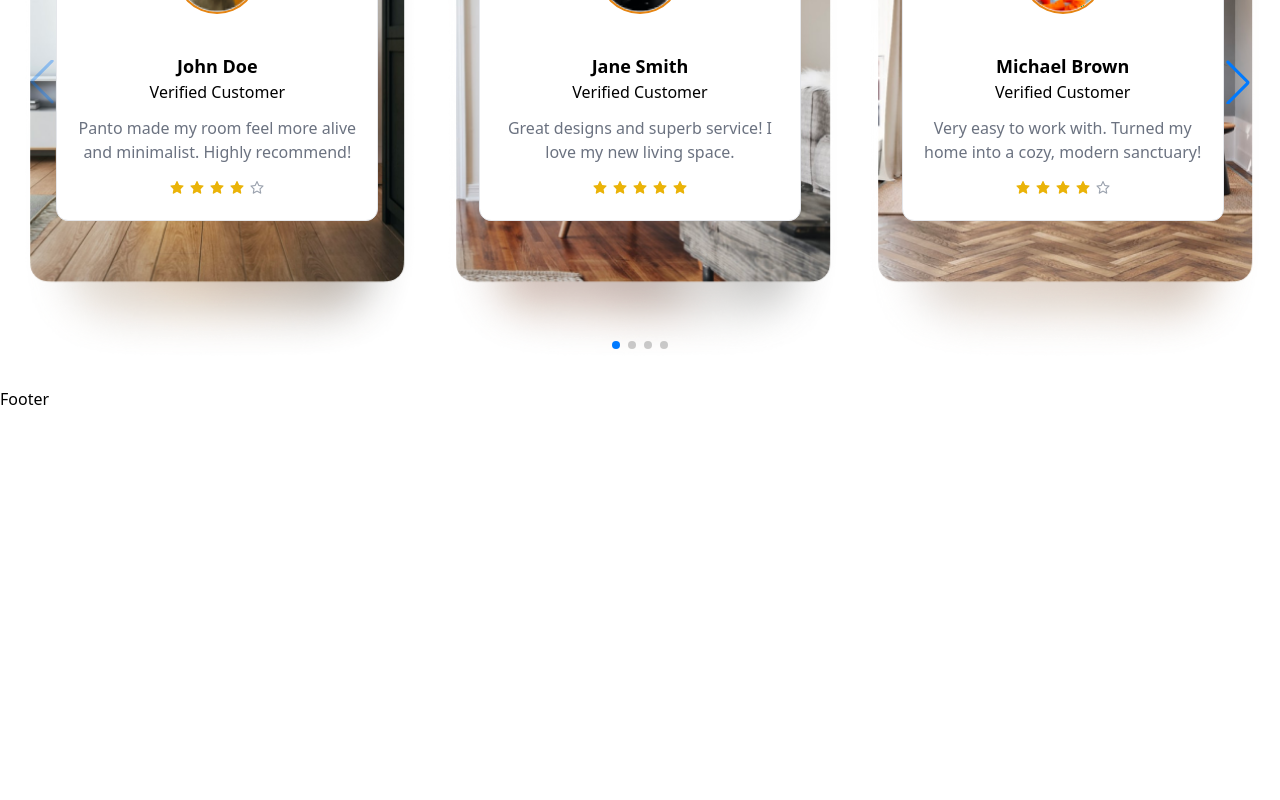
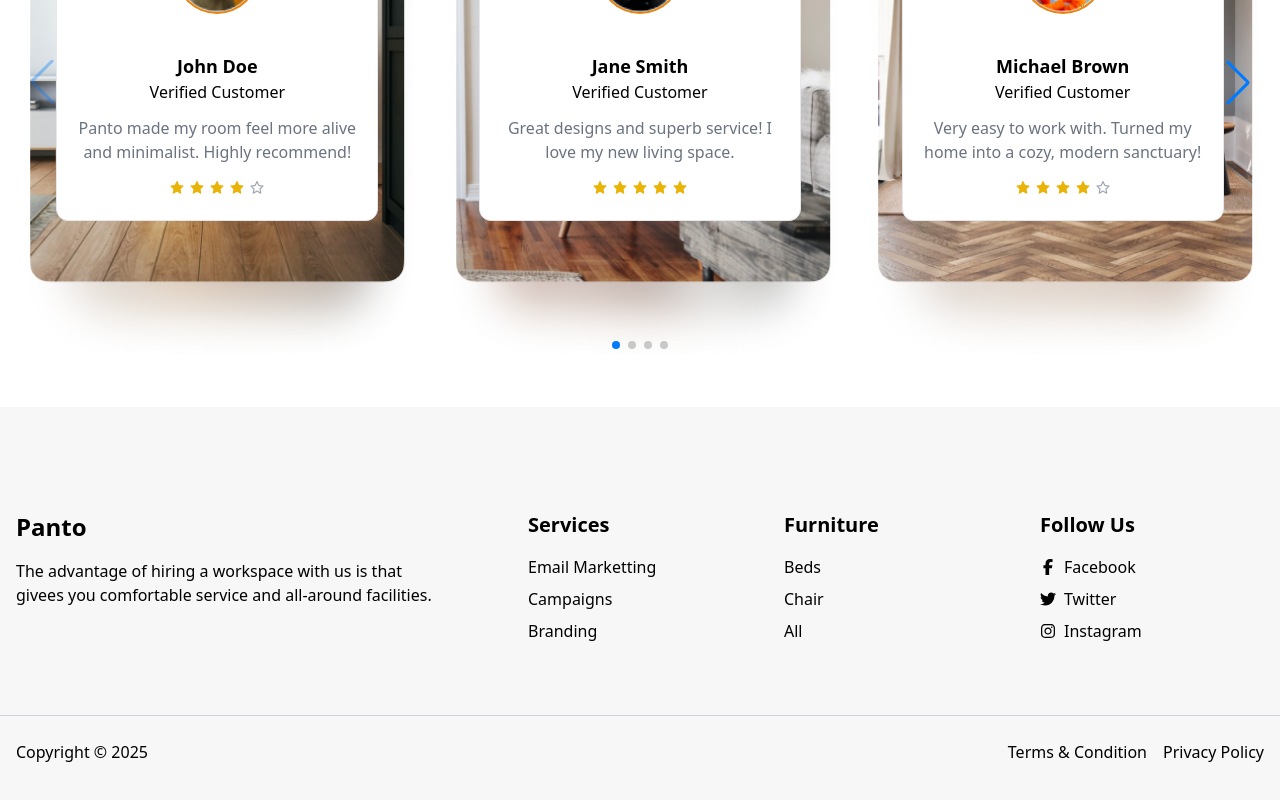
Before and after one commit to RamisaAnanOrni/nexcent-practice, a React (Vite) app: page / in a window 1280 px wide. Shown: the part 3628-4428 px from the top of the page. Before the commit the page ends 4039 px from the top, so only its background shows below. Built offline with nearby package versions, Linux system fonts and the light colour scheme.

Commit message:
Feat: Completed the footer section

```diff
--- a/src/App.jsx
+++ b/src/App.jsx
@@ -1,6 +1,7 @@
 import './App.css'
 import { Outlet } from "react-router-dom";
 import Navbar from './components/Navbar.jsx';
+import Footer from './components/Footer.jsx';
 function App() {
 
 
@@ -10,7 +11,7 @@ function App() {
     <main className='min-h-screen'>
     <Outlet/>
     </main>
-    <footer>Footer</footer>
+    <Footer/>
     </>
   )
 }
--- /dev/null
+++ b/src/components/Footer.jsx
@@ -0,0 +1,80 @@
+import React from 'react'
+import { FaFacebookF, FaInstagram, FaTwitter } from 'react-icons/fa6'
+import { Link } from 'react-router-dom'
+const Footer = () => {
+  return (
+    <footer className='bg-secondary-bg text-black dark:bg-gray-800 dark:text-white pt-20 mt-5 pb-5'>
+        <div className='section-container grid grid-cols-1 sm:grid-cols-2 md:grid-cols-5 gap-8 px-8'>
+{/*logo and details*/}
+<div className='md:col-span-2'>
+  <h2 className='text-2xl font-bold mb-4'><Link to="/">Panto</Link></h2>
+  <p className='md:mr-12 '>The advantage of hiring a workspace with us is that givees you
+    comfortable service and all-around facilities.</p>
+</div>
+{/*services div */}
+      <div>
+        <h2 className='text-xl font-semibold mb-4'>Services</h2>
+        <ul className='space-y-2'>
+         <li>
+            <Link to="/" className='hover:text-primary'>Email Marketting</Link>
+            </li>
+             <li>
+            <Link to="/" className='hover:text-primary'>Campaigns</Link>
+            </li>
+             <li>
+            <Link to="/" className='hover:text-primary'>Branding</Link>
+            </li>
+        </ul>
+      </div>
+           <div>
+        <h2 className='text-xl font-semibold mb-4'>Furniture</h2>
+        <ul className='space-y-2'>
+         <li>
+            <Link to="/" className='hover:text-primary'>Beds</Link>
+            </li>
+             <li>
+            <Link to="/" className='hover:text-primary'>Chair</Link>
+            </li>
+             <li>
+            <Link to="/" className='hover:text-primary'>All</Link>
+            </li>
+        </ul>
+      </div>
+           <div>
+        <h2 className='text-xl font-semibold mb-4'>Follow Us</h2>
+        <ul className='space-y-2'>
+         <li>
+            <Link to="/" className='hover:text-primary flex items-center space-x-2'>
+            <FaFacebookF/> <span>Facebook</span>
+            </Link>
+            </li>
+             <li>
+            <Link to="/" className='hover:text-primary flex items-center space-x-2'>
+            <FaTwitter/> <span>Twitter</span>
+            </Link>
+
+            </li>
+             <li>
+            <Link to="/" className='hover:text-primary flex items-center space-x-2'>
+            <FaInstagram/> <span>Instagram</span>
+            </Link>
+            </li>
+        </ul>
+      </div>
+        </div>
+
+        {/*/copyright */}
+        <div className='mt-12 section-container flex flex-com sm:flex-row
+        sm:justify-between sm:items-center sm:text-center gap-4 text-left text-black
+         dark:bg-gray-800 dark:text-white border-t border-gray-300 pt-4'>
+            <p> Copyright &copy; {new Date().getFullYear()}</p>
+            <div className='flex  items-center gap-4'>
+              <Link to="/">Terms & Condition</Link>
+               <Link to="/">Privacy Policy</Link>
+            </div>
+        </div>
+        </footer>
+  )
+}
+
+export default Footer
```
